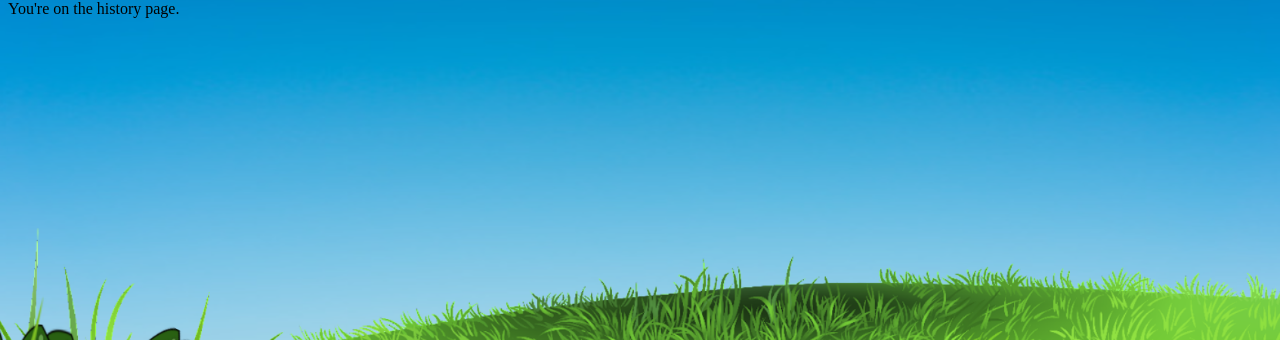
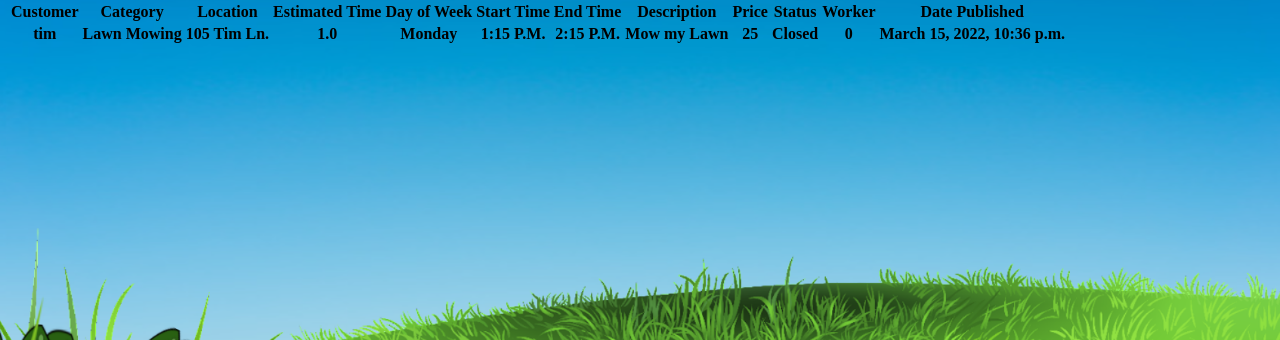
Before and after one commit to andrewObrien98/6-CS3450, a Django app: page /moneyLawndering/1/history/ in a window 1280 px wide. Shown: the part 126-466 px from the top of the page. Run offline with Django 4.2, Linux system fonts and the light colour scheme; data comes from the database, SQL or seed files in the repository; lists and menus that the app fills with data are empty.

Commit message:
Created History page

```diff
--- a/app/cs3450/moneyLawndering/templates/moneyLawndering/history.html
+++ b/app/cs3450/moneyLawndering/templates/moneyLawndering/history.html
@@ -31,6 +31,39 @@
             {% endif %}
         </div>
     </header>
-<div>You're on the history page.</div>
+    <div>
+        <table id="listings-table">
+            <tr>
+                <th>Customer</th>
+                <th>Category</th>
+                <th>Location</th>
+                <th>Estimated Time</th>
+                <th>Day of Week</th>
+                <th>Start Time</th>
+                <th>End Time</th>
+                <th>Description</th>
+                <th>Price</th>
+                <th>Status</th>
+                <th>Worker</th>
+                <th>Date Published</th>
+            </tr>
+            {% for listing in listings %}
+                <tr>
+                    <th>{{listing.customer.name}}</th>
+                    <th>{{listing.category}}</th>
+                    <th>{{listing.location}}</th>
+                    <th>{{listing.time_est}}</th>
+                    <th>{{listing.dayOfWeek}}</th>
+                    <th>{{listing.startTimeOfDay}}</th>
+                    <th>{{listing.endTimeOfDay}}</th>
+                    <th>{{listing.description}}</th>
+                    <th>{{listing.price}}</th>
+                    <th>{{listing.status}}</th>
+                    <th>{{listing.worker}}</th>
+                    <th>{{listing.pubDate}}</th>
+                </tr>
+            {% endfor %}
+        </table>
+    </div>
 </body>
 </html>
--- a/app/cs3450/moneyLawndering/views.py
+++ b/app/cs3450/moneyLawndering/views.py
@@ -195,7 +195,14 @@ def directTransfer(request, user_id):
 
 def history(request, user_id):
     user = get_object_or_404(User, pk=user_id)
-    context = {'user': user}
+    listings = Listing.objects.all()
+    listings.exclude(status=0)
+    listings.exclude(status=2)
+    listings.exclude(status=3)
+    listing_status = ['Open', 'Closed', 'Accepted', 'Pending', 'Completed']
+    for listing in listings:
+        listing.status = listing_status[listing.status]
+    context = {'user': user, 'listings': listings}
     return render(request, 'moneyLawndering/history.html', context)
 
 def admin(request, user_id):
```
